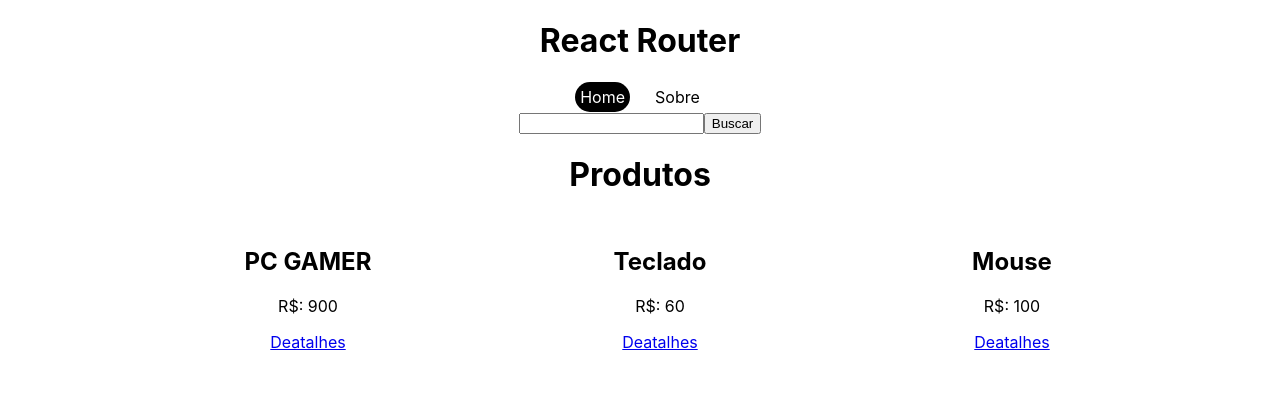
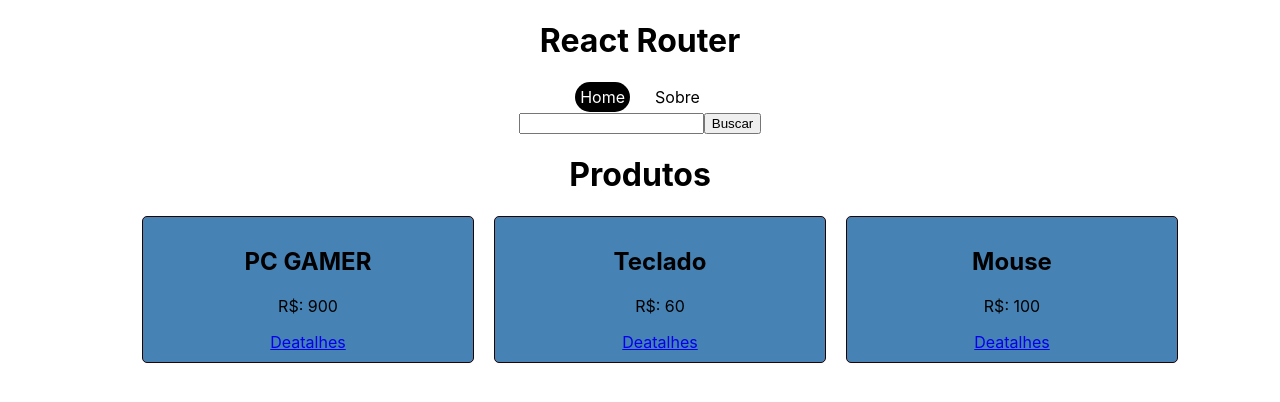
Before and after one commit to YuriCF1/Proj.Study-React-8, a React (Create React App) app in the folder react-router/: page / in a window 1280 px wide. Shown: the top 402 px of the page. Built offline with nearby package versions, Linux system fonts and the light colour scheme; data requests are answered from the project's data file.

Commit message:
Changing background color

```diff
--- a/react-router/src/pages/Home.css
+++ b/react-router/src/pages/Home.css
@@ -5,11 +5,12 @@
 }
 
 .products li {
-    border: 1px solid #fff;
+    border: 1px solid rgb(36, 3, 3);
     border-radius: 5px;
     padding: 10px;
     text-align: center;
     list-style: none;
     margin: 0 10px;
     width: 25%;
+    background-color: steelblue;
 }
```
